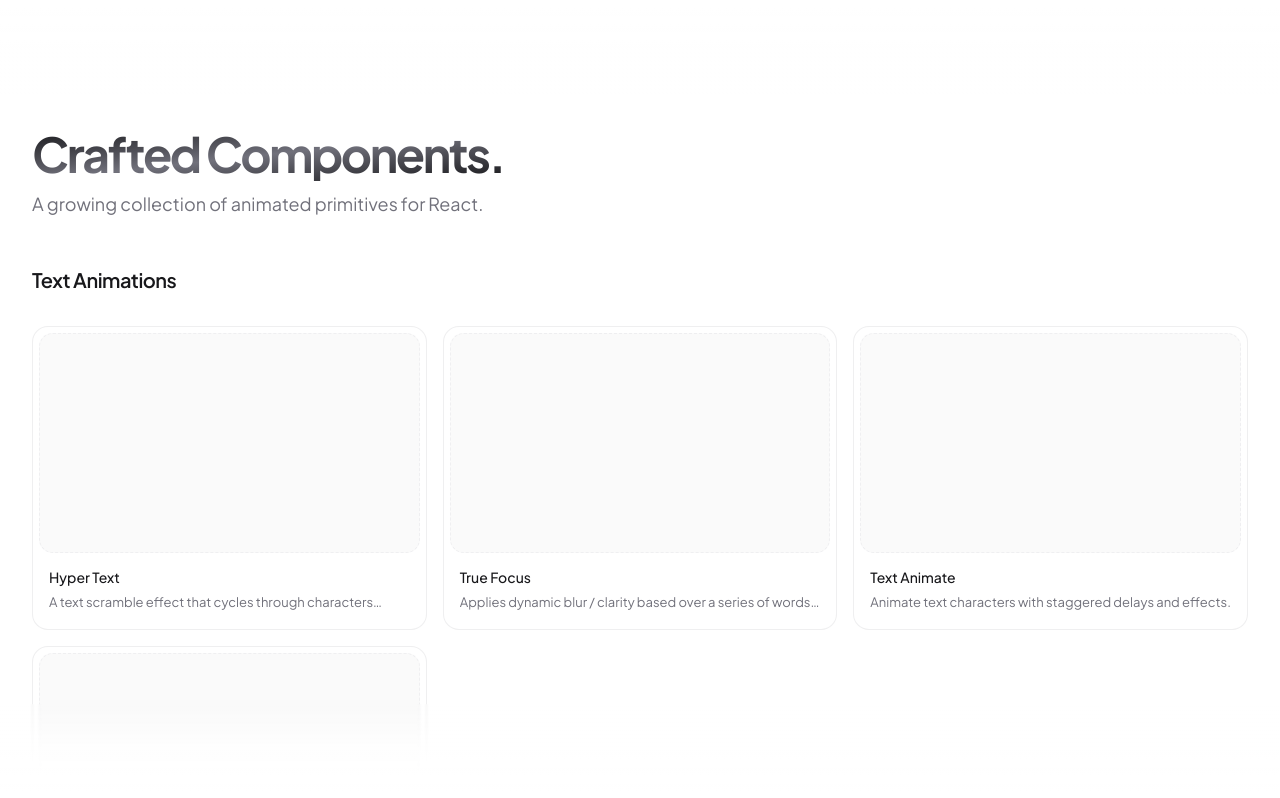
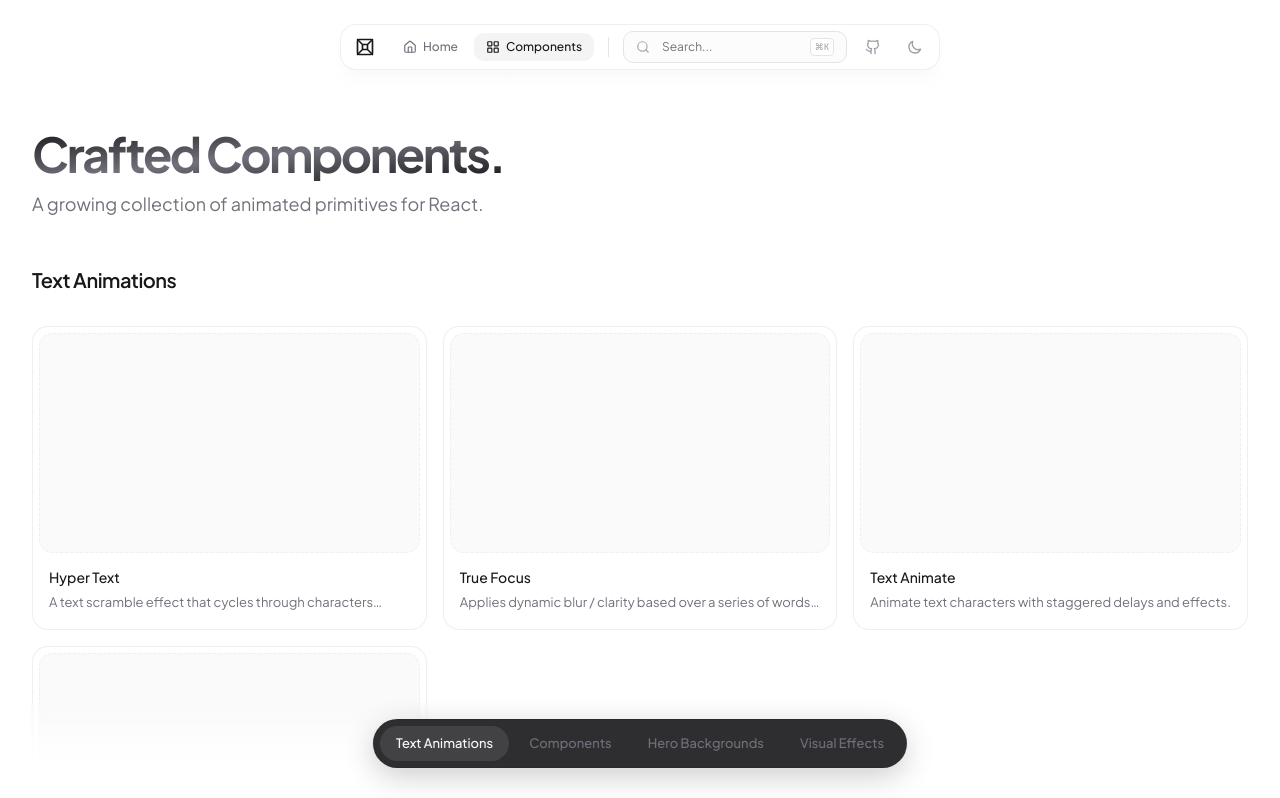
Before and after one commit to AnsHh9094/XeVoS-Ui, a Next.js app in the folder apps/web/: page /docs in a window 1280 px wide. Shown: the top 798 px of the page. Built offline with nearby package versions, Linux system fonts and the light colour scheme.

Commit message:
feat: Introduce a new floating navigation bar and implement a floating dock for docs page navigation.

```diff
--- a/apps/web/app/docs/page.tsx
+++ b/apps/web/app/docs/page.tsx
@@ -1,12 +1,13 @@
 "use client"
 
 import type React from "react"
+import { useState, useEffect } from "react"
 import Link from "next/link"
 import { motion } from "framer-motion"
 import { components, type ComponentCategory, type ComponentMetadata } from "@/registry"
 import { Logomark } from "@/components/logos/logomark"
 
-
+import { FloatingNavbar } from "@/components/floating-navbar"
 // ─── Component Card ────────────────────────────────────────────────────────
 function ComponentCard({
   component,
@@ -57,15 +58,42 @@ function ComponentCard({
   )
 }
 
+const categoryOrder: ComponentCategory[] = [
+  "Text Animations",
+  "Components",
+  "Hero Backgrounds",
+  "Visual Effects",
+]
+
 // ─── Main Docs Page ─────────────────────────────────────────────────────────
 export default function DocsPage() {
   const allComponents = Object.values(components)
-  const categoryOrder: ComponentCategory[] = [
-    "Text Animations",
-    "Components",
-    "Hero Backgrounds",
-    "Visual Effects",
-  ]
+  const [activeSection, setActiveSection] = useState<string>("")
+
+
+
+  useEffect(() => {
+    const observers = categoryOrder.map((cat) => {
+      const id = cat.toLowerCase().replace(/\s+/g, "-")
+      const element = document.getElementById(id)
+      if (!element) return null
+
+      const observer = new IntersectionObserver(
+        (entries) => {
+          if (entries[0]?.isIntersecting) {
+            setActiveSection(cat)
+          }
+        },
+        { rootMargin: "-20% 0px -50% 0px" } // Trigger when section is near center/top
+      )
+      observer.observe(element)
+      return observer
+    })
+
+    return () => {
+      observers.forEach((observer) => observer?.disconnect())
+    }
+  }, [])
 
   const grouped = categoryOrder
     .map(cat => ({
@@ -80,6 +108,40 @@ export default function DocsPage() {
       <div className="fixed top-0 left-0 right-0 z-40 h-24 bg-gradient-to-b from-white via-white/80 to-transparent dark:from-[#080808] dark:via-[#080808]/80 pointer-events-none backdrop-blur-[1px]" />
       <div className="fixed bottom-0 left-0 right-0 z-40 h-24 bg-gradient-to-t from-white via-white/80 to-transparent dark:from-[#080808] dark:via-[#080808]/80 pointer-events-none backdrop-blur-[1px]" />
 
+      {/* ── Top Floating Header ── */}
+      <FloatingNavbar />
+
+      {/* ── Floating Dock Nav ── */}
+      <div className="fixed bottom-8 left-1/2 -translate-x-1/2 z-50 w-full max-w-fit px-4 pointer-events-none">
+        <nav className="flex items-center gap-1 p-1.5 rounded-full border border-zinc-800/50 bg-zinc-900/90 backdrop-blur-2xl shadow-[0_8px_30px_rgb(0,0,0,0.3)] shadow-black/20 pointer-events-auto ring-1 ring-white/10">
+          {categoryOrder.map((cat) => {
+            const isActive = activeSection === cat
+            return (
+              <a
+                key={cat}
+                href={`#${cat.toLowerCase().replace(/\s+/g, '-')}`}
+                onClick={(e) => {
+                  e.preventDefault()
+                  document.getElementById(cat.toLowerCase().replace(/\s+/g, '-'))?.scrollIntoView({ behavior: 'smooth' })
+                  setActiveSection(cat)
+                }}
+                className={`relative px-4 py-2 text-[13px] font-medium transition-colors duration-300 ${isActive ? "text-white" : "text-zinc-500 hover:text-zinc-300"
+                  }`}
+              >
+                {isActive && (
+                  <motion.div
+                    layoutId="activeSection"
+                    className="absolute inset-0 bg-white/10 rounded-full"
+                    transition={{ type: "spring", stiffness: 300, damping: 30 }}
+                  />
+                )}
+                <span className="relative z-10">{cat}</span>
+              </a>
+            )
+          })}
+        </nav>
+      </div>
+
       <main className="max-w-[1400px] mx-auto pt-32 pb-32 px-6 sm:px-8 relative z-10">
 
         {/* ── Hero ── */}
@@ -91,6 +153,8 @@ export default function DocsPage() {
             A growing collection of animated primitives for React.
           </p>
         </div>
+
+
 
 
 
@@ -153,7 +217,7 @@ export default function DocsPage() {
             </div>
           </div>
         </div>
-      </main>
-    </div>
+      </main >
+    </div >
   )
 }
--- a/apps/web/app/page.tsx
+++ b/apps/web/app/page.tsx
@@ -4,7 +4,7 @@ import React, { Suspense, lazy } from "react"
 import Link from "next/link"
 import { motion } from "framer-motion"
 import { ArrowRight } from "lucide-react"
-import { Logomark } from "@/components/logos/logomark"
+import { FloatingNavbar } from "@/components/floating-navbar"
 import { GitHubStarButton } from "@/components/github-star-button"
 
 // Lazy load heavy WebGL/Canvas components - they won't block initial render
@@ -46,43 +46,8 @@ export default function LandingPage() {
     <div className="min-h-screen w-full bg-[#FFFFFF] text-slate-950 font-sans selection:bg-slate-200">
 
       {/* --- Navigation (mix-blend for landing) --- */}
-      <header className="fixed top-0 left-0 right-0 z-50 mix-blend-exclusion">
-        <div className="flex h-14 items-center justify-between px-4 md:px-6">
-          <div className="flex items-center gap-4 md:gap-6">
-            <Link
-              href="/"
-              className="flex items-center gap-2.5 text-sm font-medium text-white hover:text-white/90 transition-colors"
-            >
-              <Logomark className="h-5 w-5" />
-              <span className="font-semibold uppercase tracking-tight">Componentry</span>
-            </Link>
-          </div>
-
-          <div className="flex items-center gap-2">
-            <nav className="hidden md:flex items-center gap-1">
-              <Link
-                href="/docs"
-                className="px-3 py-1.5 text-sm text-white/70 hover:text-white transition-colors"
-              >
-                Docs
-              </Link>
-              <Link
-                href="/changelog"
-                className="px-3 py-1.5 text-sm text-white/70 hover:text-white transition-colors"
-              >
-                Changelog
-              </Link>
-              <Link
-                href="https://github.com/harshjdhv/componentry"
-                target="_blank"
-                className="px-3 py-1.5 text-sm text-white/70 hover:text-white transition-colors"
-              >
-                GitHub
-              </Link>
-            </nav>
-          </div>
-        </div>
-      </header>
+      {/* --- Navigation (mix-blend for landing) --- */}
+      <FloatingNavbar />
 
 
       {/* --- Hero Section --- */}
--- /dev/null
+++ b/apps/web/components/floating-navbar.tsx
@@ -0,0 +1,82 @@
+"use client"
+
+import Link from "next/link"
+import { usePathname } from "next/navigation"
+import { Github, Home, LayoutGrid, Search } from "lucide-react"
+import { Logomark } from "@/components/logos/logomark"
+import { CommandMenu } from "@/components/command-menu"
+import { ThemeToggle } from "@/components/theme-toggle"
+import { cn } from "@/lib/utils"
+
+export function FloatingNavbar() {
+    const pathname = usePathname()
+    const isHome = pathname === "/"
+    const isDocs = pathname?.startsWith("/docs")
+
+    return (
+        <div className="fixed top-6 left-1/2 -translate-x-1/2 z-50 w-full max-w-fit pointer-events-none">
+            <div className="flex items-center gap-1.5 px-2 py-1.5 rounded-2xl border border-zinc-200/60 dark:border-zinc-800/60 bg-white/80 dark:bg-zinc-900/90 backdrop-blur-xl shadow-lg shadow-zinc-200/20 dark:shadow-black/20 pointer-events-auto">
+
+                {/* Logo */}
+                <Link href="/" className="flex items-center justify-center p-1.5 rounded-xl hover:bg-zinc-100 dark:hover:bg-zinc-800 transition-colors group">
+                    <Logomark className="w-5 h-5 text-zinc-900 dark:text-white group-hover:scale-110 transition-transform" />
+                </Link>
+
+                {/* Nav Links */}
+                <div className="flex items-center gap-1 px-1">
+                    <Link
+                        href="/"
+                        className={cn(
+                            "flex items-center gap-1.5 px-3 py-1.5 rounded-lg text-xs font-medium transition-all",
+                            isHome
+                                ? "text-zinc-900 dark:text-zinc-100 bg-zinc-100 dark:bg-zinc-800/50"
+                                : "text-zinc-500 hover:text-zinc-900 dark:text-zinc-400 dark:hover:text-zinc-100 hover:bg-zinc-100 dark:hover:bg-zinc-800/50"
+                        )}
+                    >
+                        <Home className="w-3.5 h-3.5" />
+                        <span>Home</span>
+                    </Link>
+                    <Link
+                        href="/docs"
+                        className={cn(
+                            "flex items-center gap-1.5 px-3 py-1.5 rounded-lg text-xs font-medium transition-all",
+                            isDocs
+                                ? "text-zinc-900 dark:text-zinc-100 bg-zinc-100 dark:bg-zinc-800/50"
+                                : "text-zinc-500 hover:text-zinc-900 dark:text-zinc-400 dark:hover:text-zinc-100 hover:bg-zinc-100 dark:hover:bg-zinc-800/50"
+                        )}
+                    >
+                        <LayoutGrid className="w-3.5 h-3.5" />
+                        <span>Components</span>
+                    </Link>
+                </div>
+
+                <div className="w-px h-5 bg-zinc-200 dark:bg-zinc-800 mx-1" />
+
+                {/* Search Trigger */}
+                <CommandMenu trigger={
+                    <button className="flex items-center gap-3 px-3 py-1.5 text-xs text-zinc-500 dark:text-zinc-400 border border-zinc-200 dark:border-zinc-800/80 bg-zinc-50/50 dark:bg-zinc-900/50 hover:bg-zinc-100 dark:hover:bg-zinc-800 transition-colors w-40 sm:w-56 text-left rounded-lg mx-1">
+                        <Search className="w-3.5 h-3.5 opacity-60" />
+                        <span className="flex-1 truncate">Search...</span>
+                        <div className="hidden sm:flex items-center gap-0.5 px-1 py-0.5 rounded border border-zinc-200 dark:border-zinc-800 bg-white dark:bg-zinc-950 text-[9px] font-mono text-zinc-400">
+                            ⌘K
+                        </div>
+                    </button>
+                } />
+
+                {/* Github */}
+                <Link
+                    href="https://github.com/harshjdhv/componentry"
+                    target="_blank"
+                    className="p-2 rounded-lg text-zinc-400 hover:text-zinc-900 dark:text-zinc-500 dark:hover:text-zinc-100 hover:bg-zinc-100 dark:hover:bg-zinc-800 transition-all"
+                >
+                    <Github className="w-4 h-4" />
+                </Link>
+
+                {/* Theme */}
+                <div className="pl-1">
+                    <ThemeToggle className="w-8 h-8 rounded-lg hover:bg-zinc-100 dark:hover:bg-zinc-800 text-zinc-400 hover:text-zinc-900 dark:text-zinc-500 dark:hover:text-zinc-100 transition-all" />
+                </div>
+            </div>
+        </div>
+    )
+}
```
